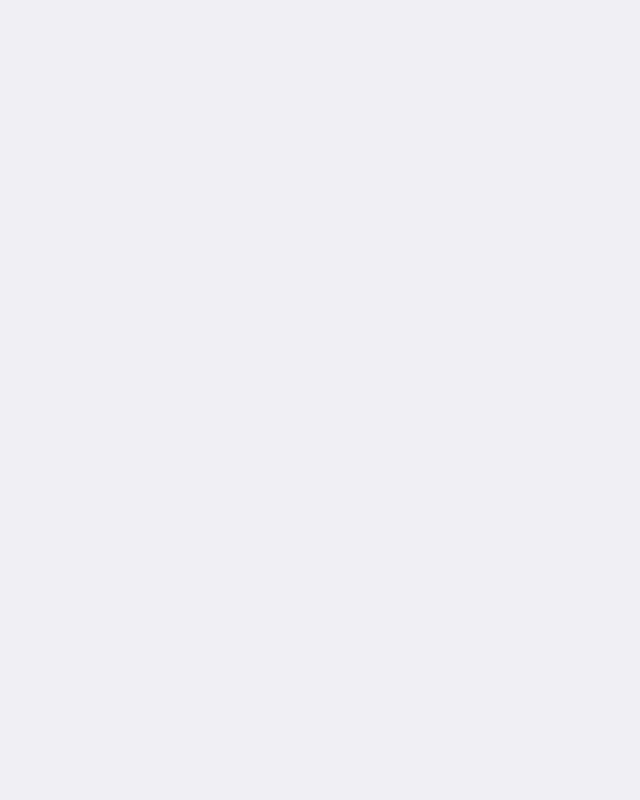
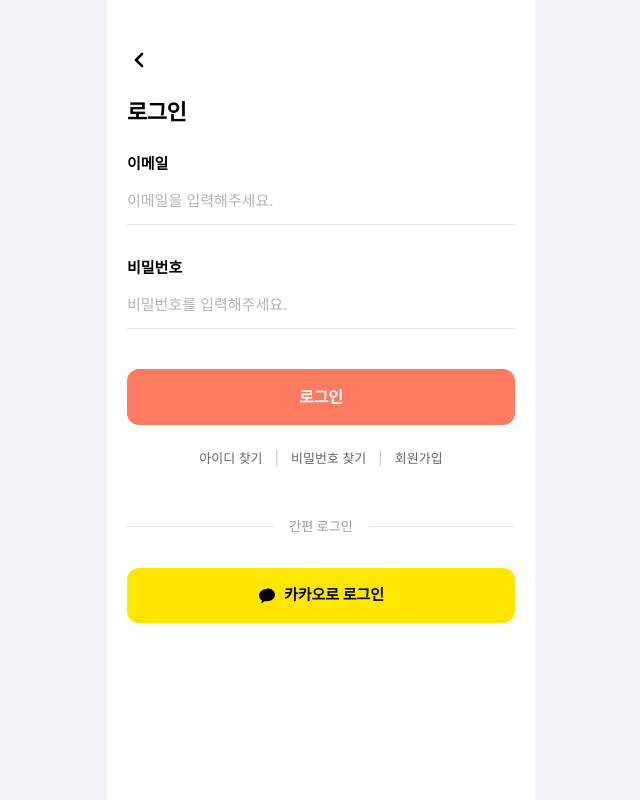
Before and after one commit to mrainbeat/Agaddon, a React (Vite) app in the folder project/: page /login in a window 1280 px wide. Before the commit this address had no page. Shown: the whole page, without its empty margins (319-959 px from the left). Built offline with nearby package versions, Linux system fonts and the light colour scheme.

Commit message:
[Feat] 로그인 페이지 구현

```diff
--- a/project/src/App.jsx
+++ b/project/src/App.jsx
@@ -1,12 +1,12 @@
-import { Routes, Route, Outlet } from 'react-router-dom'
-import Home from './pages/Home.jsx'
-import Friends from './pages/Friends.jsx'
-import Records from './pages/Records.jsx'
-import MyPage from './pages/MyPage.jsx'
-import Notifications from './pages/Notifications.jsx'
-import PlanSetup from './pages/PlanSetup.jsx'
-import SpendEntry from './pages/SpendEntry.jsx'
-import BottomNav from './components/BottomNav.jsx'
+import { Routes, Route, Navigate, Outlet } from "react-router-dom";
+import Home from "./pages/Home.jsx";
+import Friends from "./pages/Friends.jsx";
+import Records from "./pages/Records.jsx";
+import MyPage from "./pages/MyPage.jsx";
+import Notifications from "./pages/Notifications.jsx";
+import PlanSetup from "./pages/PlanSetup.jsx";
+import LoginPage from "./pages/LoginPage.jsx"; // 👈 실제 파일 이름(LoginPage.jsx)과 완전 동일하게 지정!
+import BottomNav from "./components/BottomNav.jsx";
 
 function Layout() {
   return (
@@ -20,12 +20,17 @@
       </main>
       <BottomNav />
     </div>
-  )
+  );
 }
 
 function App() {
   return (
     <Routes>
+      {/* 👈 import 한 LoginPage와 명칭 일치 */}
+      <Route path="/login" element={<LoginPage />} />
+      <Route path="/Login" element={<Navigate to="/login" replace />} />
+
+      {/* 하단바(BottomNav) 포함 페이지 */}
       <Route element={<Layout />}>
         <Route path="/" element={<Home />} />
         <Route path="/friends" element={<Friends />} />
@@ -33,10 +38,9 @@
         <Route path="/my" element={<MyPage />} />
         <Route path="/notifications" element={<Notifications />} />
         <Route path="/plan" element={<PlanSetup />} />
-        <Route path="/spend" element={<SpendEntry />} />
       </Route>
     </Routes>
-  )
+  );
 }
 
-export default App
+export default App;
--- /dev/null
+++ b/project/src/pages/LoginPage.jsx
@@ -0,0 +1,97 @@
+import React from "react";
+
+export default function LoginPage() {
+  return (
+    <div className="w-full max-w-[430px] bg-white mx-auto min-h-screen relative border-x border-gray-100 flex flex-col">
+      {/* 1. 상단 헤더 (뒤로가기 & 타이틀) */}
+      <header className="px-5 pt-12 pb-6">
+        <button className="mb-6 hover:opacity-70 transition-opacity">
+          <svg
+            width="24"
+            height="24"
+            viewBox="0 0 24 24"
+            fill="none"
+            stroke="black"
+            strokeWidth="2.5"
+            strokeLinecap="round"
+            strokeLinejoin="round"
+          >
+            <path d="M15 18l-6-6 6-6" />
+          </svg>
+        </button>
+        <h1 className="text-[22px] font-bold text-black tracking-tight">
+          로그인
+        </h1>
+      </header>
+
+      {/* 2. 메인 폼 영역 */}
+      <main className="px-5 flex-1 flex flex-col">
+        {/* 이메일 입력 */}
+        <div className="mb-8">
+          <label className="block text-[15px] font-bold text-black mb-3">
+            이메일
+          </label>
+          <input
+            type="email"
+            placeholder="이메일을 입력해주세요."
+            className="w-full pb-3 border-b border-[#e5e5e5] text-[15px] placeholder-[#b3b3b3] focus:outline-none focus:border-black transition-colors"
+          />
+        </div>
+
+        {/* 비밀번호 입력 */}
+        <div className="mb-10">
+          <label className="block text-[15px] font-bold text-black mb-3">
+            비밀번호
+          </label>
+          <input
+            type="password"
+            placeholder="비밀번호를 입력해주세요."
+            className="w-full pb-3 border-b border-[#e5e5e5] text-[15px] placeholder-[#b3b3b3] focus:outline-none focus:border-black transition-colors"
+          />
+        </div>
+
+        {/* 메인 로그인 버튼 */}
+        <button className="w-full bg-[#ff7b60] text-white font-bold text-[16px] py-4 rounded-xl mb-6 hover:bg-[#fa6048] transition-colors">
+          로그인
+        </button>
+
+        {/* 서브 링크 */}
+        <div className="flex justify-center items-center gap-3 text-[13px] text-[#666666] font-medium mb-12">
+          <button className="hover:text-black transition-colors">
+            아이디 찾기
+          </button>
+          <span className="text-[#cccccc]">|</span>
+          <button className="hover:text-black transition-colors">
+            비밀번호 찾기
+          </button>
+          <span className="text-[#cccccc]">|</span>
+          <button className="hover:text-black transition-colors">
+            회원가입
+          </button>
+        </div>
+
+        {/* 구분선 */}
+        <div className="flex items-center gap-4 mb-8">
+          <div className="flex-1 h-px bg-[#e5e5e5]"></div>
+          <span className="text-[13px] text-[#999999] font-medium">
+            간편 로그인
+          </span>
+          <div className="flex-1 h-px bg-[#e5e5e5]"></div>
+        </div>
+
+        {/* 카카오 로그인 버튼 */}
+        <button
+          onClick={() => {
+            alert("카카오 로그인 연동 대기 중입니다.");
+          }}
+          className="w-full bg-[#FEE500] text-black font-bold text-[15px] py-4 rounded-xl flex items-center justify-center gap-2 hover:bg-[#f4dc00] transition-colors"
+        >
+          <svg width="18" height="18" viewBox="0 0 18 18" fill="black">
+            <path d="M9 3C4.58172 3 1 5.91015 1 9.5C1 11.5796 2.18957 13.4338 4.02534 14.6156C3.84277 15.2892 3.23727 17.1593 3.20815 17.2562C3.20815 17.2562 3.16788 17.3751 3.24355 17.4173C3.31921 17.4595 3.4116 17.414 3.4116 17.414C3.80584 17.1648 6.46743 15.3999 7.07844 14.9818C7.69837 15.1199 8.33967 15.2 9 15.2C13.4183 15.2 17 12.2899 17 8.7C17 5.11015 13.4183 2.2 9 2.2V3Z" />
+          </svg>
+          카카오로 로그인
+        </button>
+      </main>
+    </div>
+  );
+}
```
